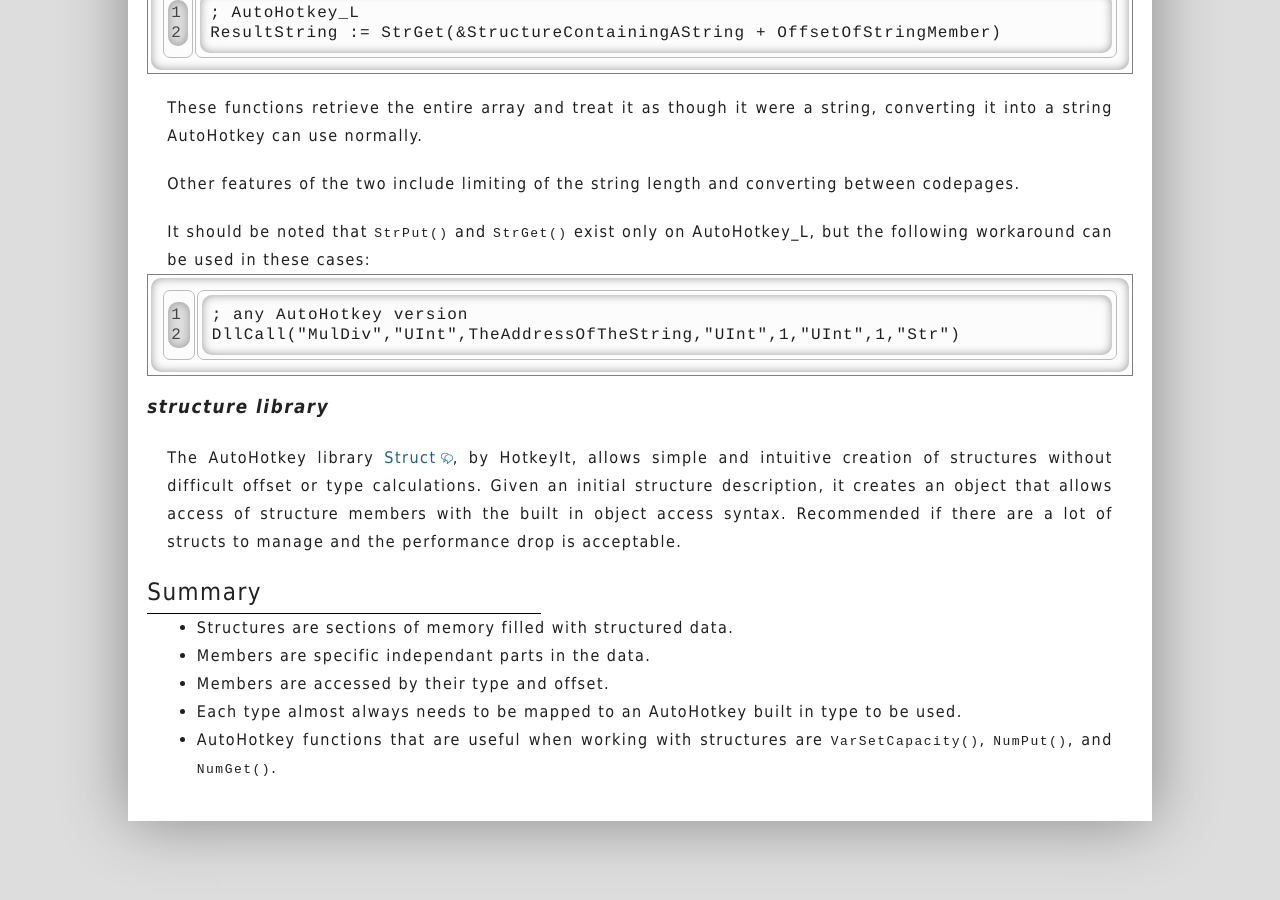
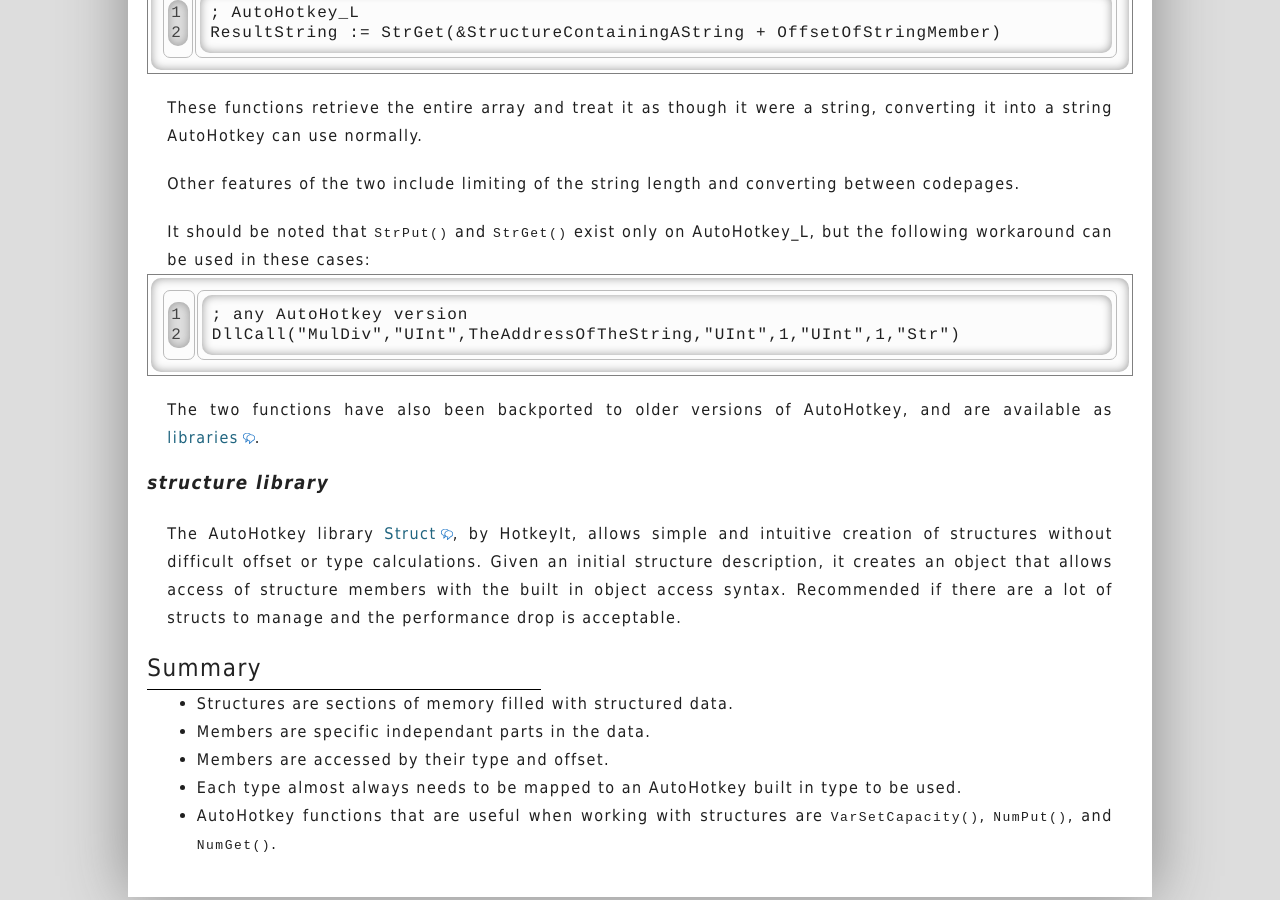
Before and after one commit to maul-esel/ahkbook, a Jekyll site: the page built from en/_posts/2011-11-12-Structures.markdown, in a window 1280 px wide and 900 px high, scrolled down 5064 px. Built offline with Jekyll 4.4.1, drawn with Linux system fonts in a browser that asks for light colours.

Commit message:
Add link to backported StrPut/StrGet.

```diff
--- a/en/_posts/2011-11-12-Structures.markdown
+++ b/en/_posts/2011-11-12-Structures.markdown
@@ -154,6 +154,8 @@ It should be noted that `StrPut()` and `StrGet()` exist only on AutoHotkey_L, bu
 DllCall("MulDiv","UInt",TheAddressOfTheString,"UInt",1,"UInt",1,"Str")
 {% endhighlight %}
 
+The two functions have also been backported to older versions of AutoHotkey, and are available as [libraries](http://www.autohotkey.com/forum/topic59738.html).
+
 ### structure library
 
 The AutoHotkey library [Struct](http://www.autohotkey.com/forum/topic59581.html), by HotkeyIt, allows simple and intuitive creation of structures without difficult offset or type calculations. Given an initial structure description, it creates an object that allows access of structure members with the built in object access syntax. Recommended if there are a lot of structs to manage and the performance drop is acceptable.
```
